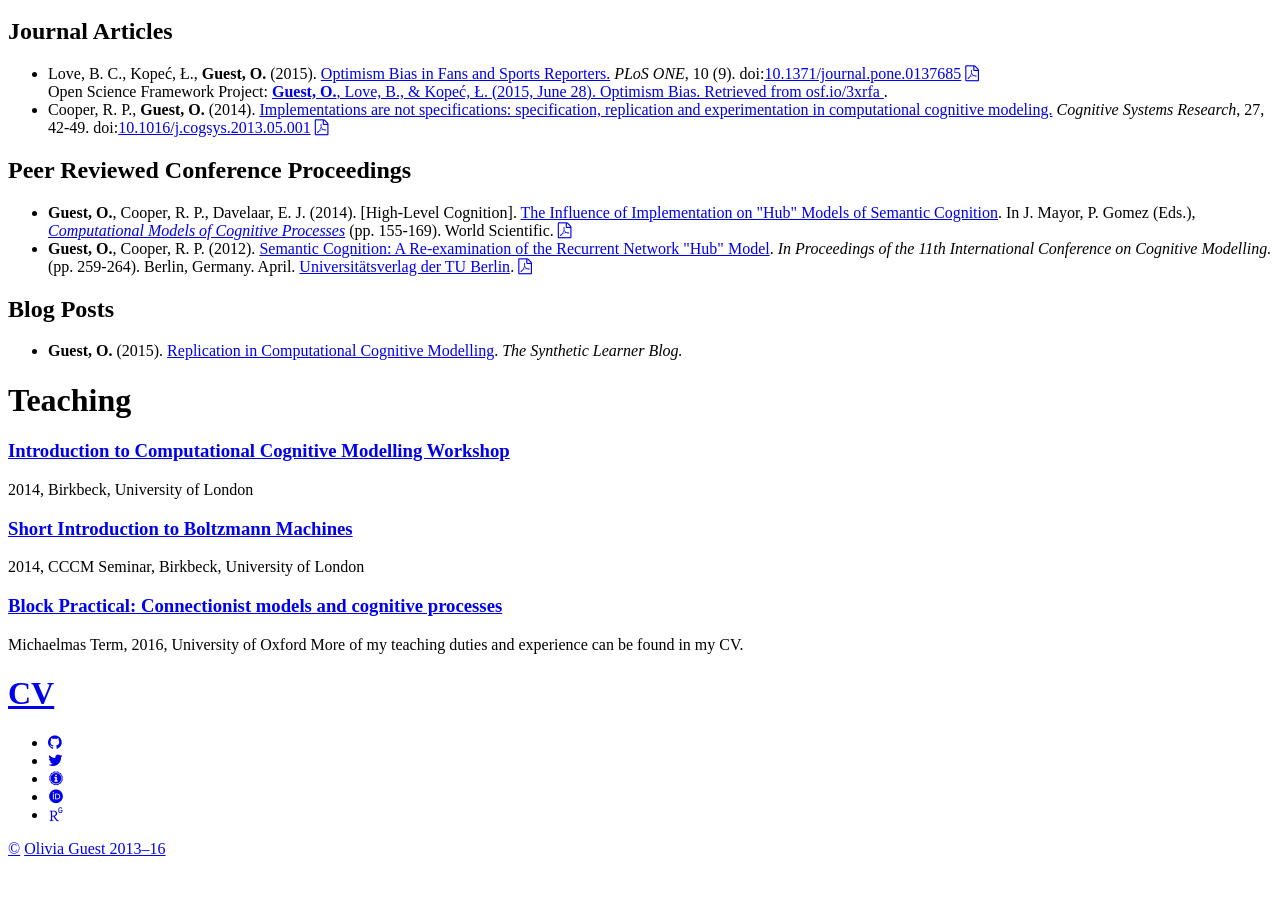
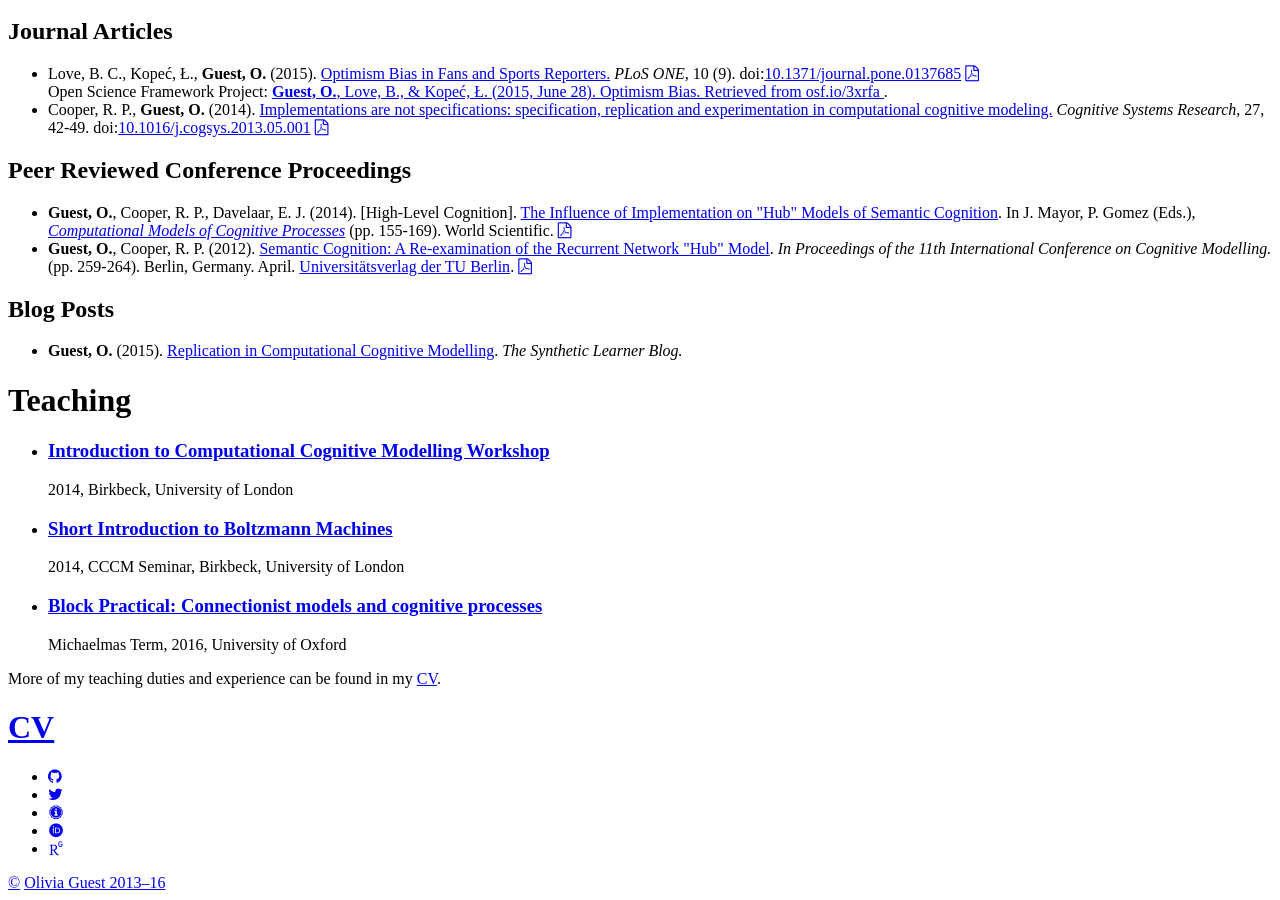
Before and after one commit to oliviaguest/oliviaguest.github.io, a Jekyll site: the page built from index.html, in a window 1280 px wide and 900 px high, scrolled down 654 px. Built offline with Jekyll 4.4.1, drawn with Linux system fonts in a browser that asks for light colours; nearby versions of some CDN libraries; some web fonts are replaced; before the commit the page ends 1520 px from its top, so only the background shows below that.

Commit message:
Update teaching.md

```diff
--- a/_includes/teaching.md
+++ b/_includes/teaching.md
@@ -1,10 +1,13 @@
-<h3><a href="//sites.google.com/site/introcompcog/">Introduction to Computational Cognitive Modelling Workshop</a></h3>
-2014, Birkbeck, University of London
+<ul class="cv">
 
-<h3><a href="/doc/BM.pdf">Short Introduction to Boltzmann Machines</a></h3>
-2014, CCCM Seminar, Birkbeck, University of London
+<li class="cv"><h3><a href="//sites.google.com/site/introcompcog/">Introduction to Computational Cognitive Modelling Workshop</a></h3>
+2014, Birkbeck, University of London</li>
 
-<h3><a href="/connectionism/">Block Practical: Connectionist models and cognitive processes</a></h3>
-Michaelmas Term, 2016, University of Oxford
+<li class="cv"><h3><a href="/doc/BM.pdf">Short Introduction to Boltzmann Machines</a></h3>
+2014, CCCM Seminar, Birkbeck, University of London</li>
 
-More of my teaching duties and experience can be found in my CV.
+<li class="cv"><h3><a href="/connectionism/">Block Practical: Connectionist models and cognitive processes</a></h3>
+Michaelmas Term, 2016, University of Oxford</li>
+
+</ul>
+More of my teaching duties and experience can be found in my <a href="/doc/cv_olivia_guest.pdf">CV</a>.
```
